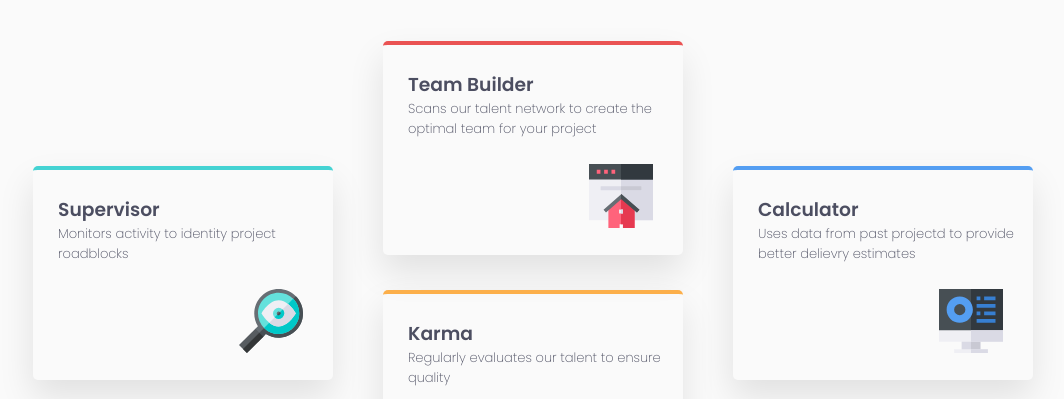
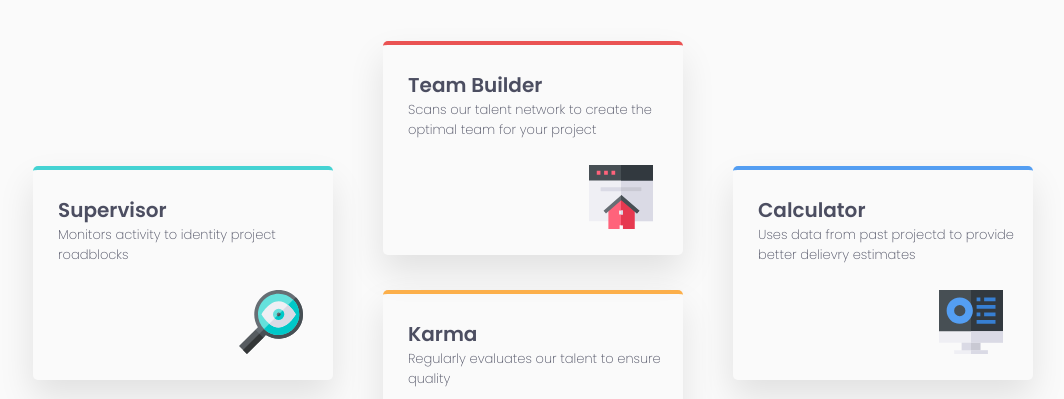
Before and after one commit to Bambino143/fourcard-feature-section-master, a plain HTML site: page index.html in a window 1280 px wide. Shown: the part 224-623 px from the top of the page, without its empty margins (107-1171 px from the left). Drawn offline with Linux system fonts and the light colour scheme.

Commit message:
update
update

```diff
--- a/index.html
+++ b/index.html
@@ -25,12 +25,12 @@
       <span>points to ensure that your project is successful</span>
     </header>
 
-    <section id="error">
+    <div id="error">
       <div id="container">
         <article id="block">
           <div id="block-t">
             <div class="😭">
-              <h1>Team Builder</h1>
+              <h2>Team Builder</h2>
               <p>
                 Scans our talent network to create the optimal team for your
                 project
@@ -43,7 +43,7 @@
 
           <div id="block-b">
             <div class="😭">
-              <h1>Karma</h1>
+              <h2>Karma</h2>
               <p>Regularly evaluates our talent to ensure quality</p>
             </div>
             <div class="😘"><img src="images/icon-karma.svg" alt="pic" /></div>
@@ -53,7 +53,7 @@
         <article id="inline">
           <div id="inline-l">
             <div class="😭">
-              <h1>Supervisor</h1>
+              <h2>Supervisor</h2>
               <p>Monitors activity to identity project roadblocks</p>
             </div>
             <div class="😘">
@@ -63,7 +63,7 @@
 
           <div id="inline-r">
             <div class="😭">
-              <h1>Calculator</h1>
+              <h2>Calculator</h2>
               <p>
                 Uses data from past projectd to provide better delievry
                 estimates
@@ -75,6 +75,6 @@
           </div>
         </article>
       </div>
-    </section>
+    </div>
   </body>
 </html>
--- a/sytle.css
+++ b/sytle.css
@@ -124,9 +124,10 @@ header h1 {
   padding: 25px 0px 0px 25px;
 }
 
-.😭 h1 {
+.😭 h2 {
   font-weight: 600;
   color: var(--dark-blue);
+  font-size: 20px;
 }
 
 #break::after {
```
